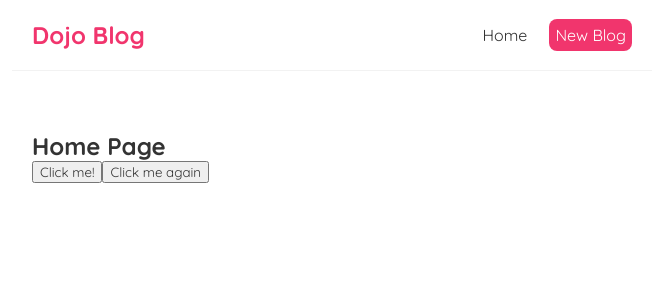
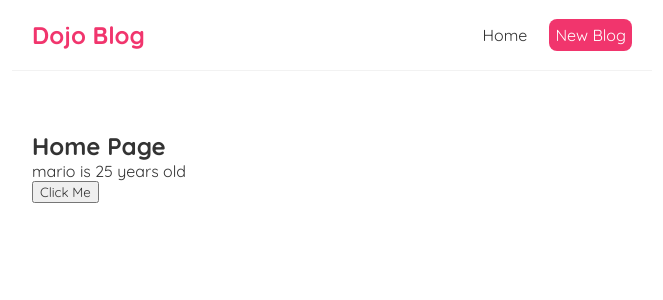
Before and after one commit to stephenbeale/dojo-blog, a React (Create React App) app: page / in a window 1280 px wide. Shown: the top 300 px of the page, without its empty margins (308-971 px from the left). Built offline with nearby package versions, Linux system fonts and the light colour scheme.

Commit message:
Array destructuring

```diff
--- a/src/Home.js
+++ b/src/Home.js
@@ -1,23 +1,21 @@
+import { useState } from "react";
+
 const Home = () => {
-  const handleClick = (e) => {
-    console.log("hello, ninjas", e);
-  };
+  const [name, setName] = useState("mario");
+  const [age, setAge] = useState(25);
 
-  const handleClickAgain = (name, e) => {
-    console.log("hello " + name, e.target);
+  const handleClick = () => {
+    setName("luigi");
+    setAge(30);
   };
 
   return (
     <div className="home">
       <h2>Home Page</h2>
-      <button onClick={handleClick}>Click me!</button>
-      <button
-        onClick={(e) => {
-          handleClickAgain("mario", e);
-        }}
-      >
-        Click me again{" "}
-      </button>
+      <p>
+        {name} is {age} years old
+      </p>
+      <button onClick={handleClick}>Click Me</button>
     </div>
   );
 };
```
